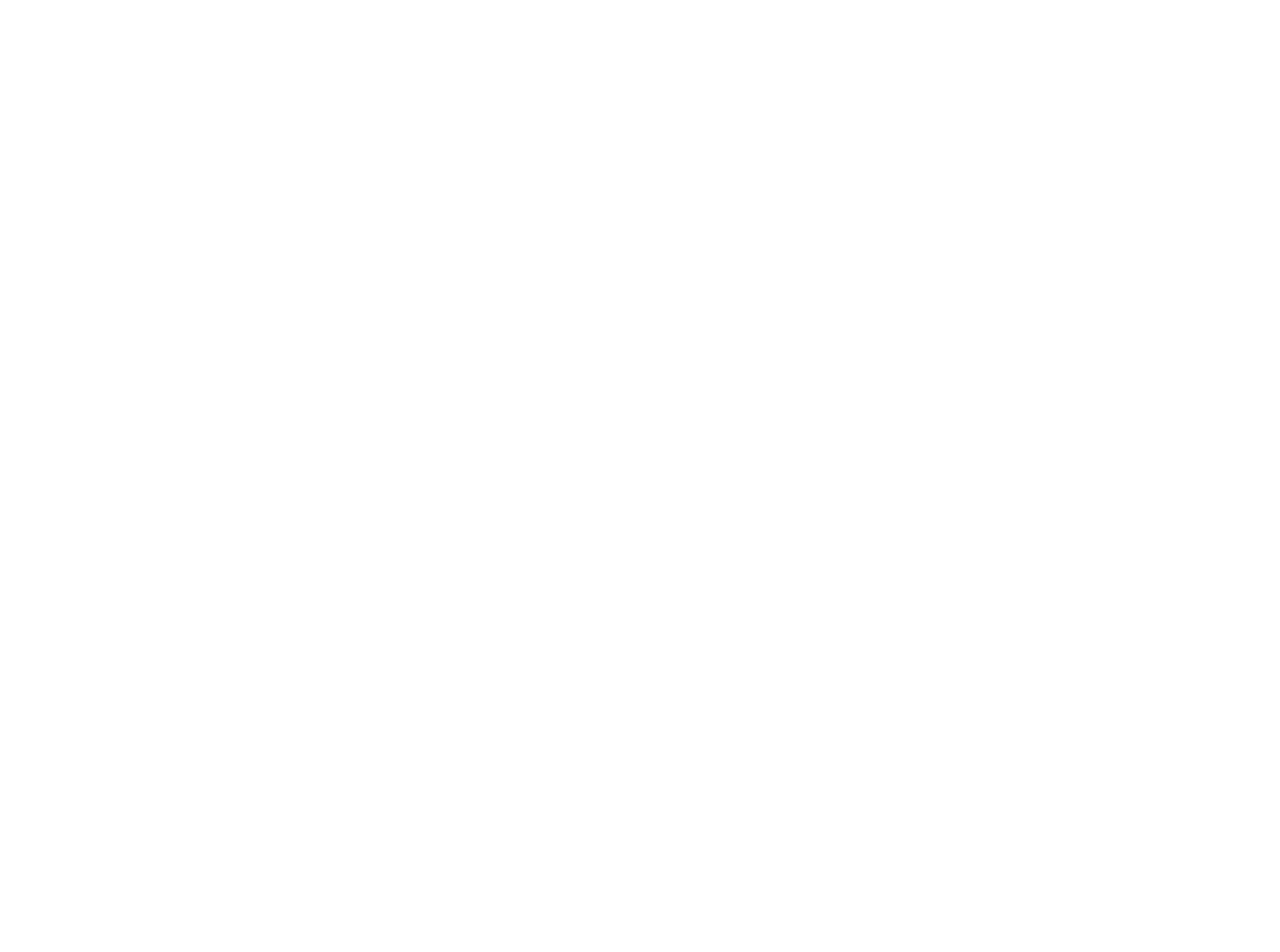
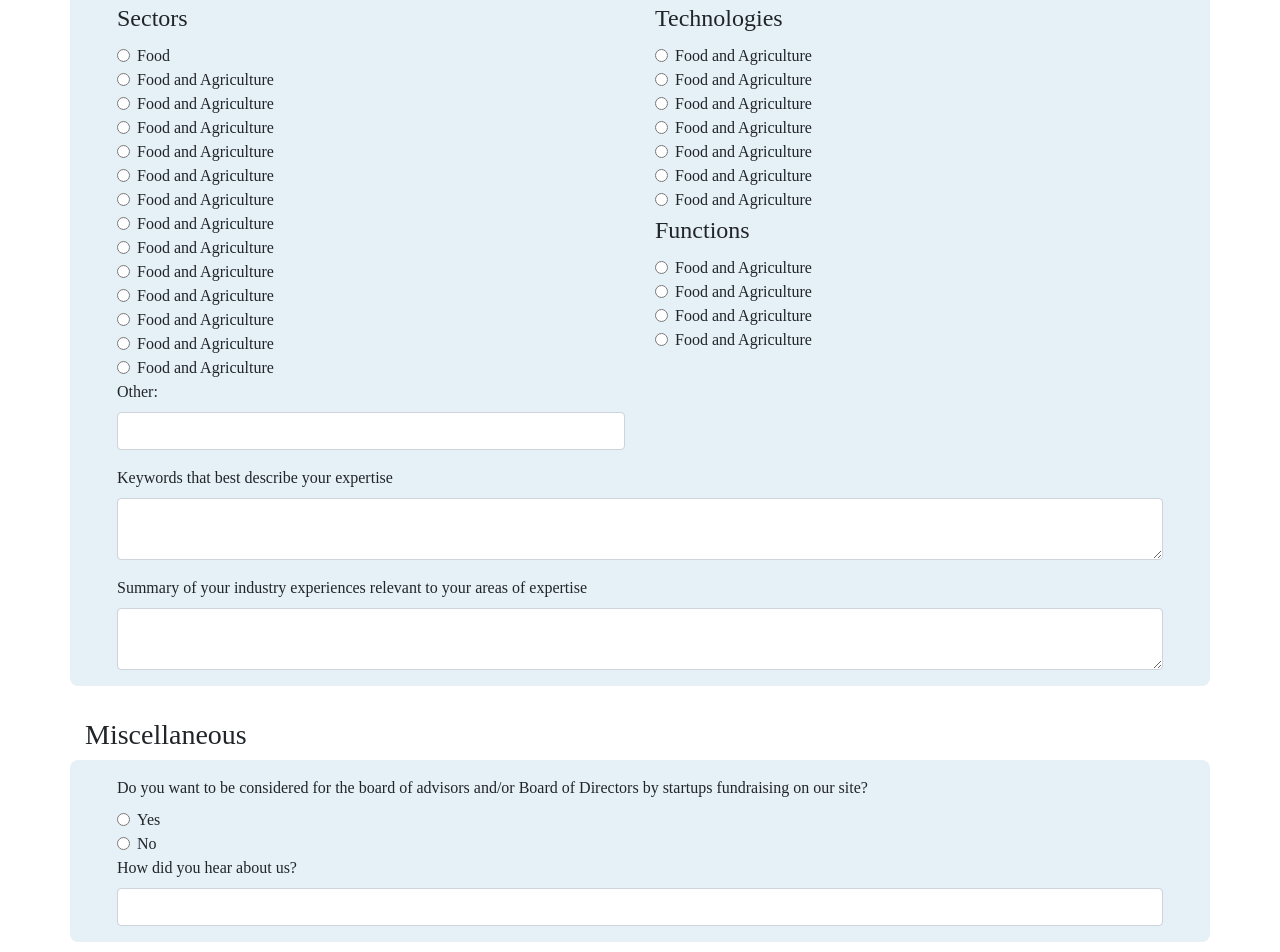
Before and after one commit to Abedfordhart/px-signupform, a React (Create React App) app: page / in a window 1280 px wide. Shown: the part 720-1672 px from the top of the page. Before the commit the page ends 800 px from the top, so only its background shows below. Built offline with nearby package versions, Linux system fonts and the light colour scheme.

Commit message:
Add Areas of Expertise, Misc, Button components (rough styling)

```diff
--- a/src/App.css
+++ b/src/App.css
@@ -26,3 +26,7 @@
   from { transform: rotate(0deg); }
   to { transform: rotate(360deg); }
 }
+
+h3 {
+  display: flex;
+}
--- a/src/App.js
+++ b/src/App.js
@@ -3,6 +3,9 @@
 import 'bootstrap/dist/css/bootstrap.min.css';
 import Navbar from './components/Navbar/Navbar.js';
 import ExpertProfileBasics from './components/ExpertProfileBasics/ExpertProfileBasics.js';
+import ExpertProfileExpertise from './components/ExpertProfileExpertise/ExpertProfileExpertise.js';
+import ExpertProfileMisc from './components/ExpertProfileMisc/ExpertProfileMisc.js';
+import CustomButton from './components/Button/Button.js';
 
 class App extends Component {
   render() {
@@ -10,6 +13,9 @@
       <div className="App">
         <Navbar/>
         <ExpertProfileBasics/>
+        <ExpertProfileExpertise/>
+        <ExpertProfileMisc/>
+        <CustomButton/>
       </div>
     );
   }
--- /dev/null
+++ b/src/components/Button/Button.css
@@ -0,0 +1,16 @@
+.save-button {
+    font-family: 'Gotham-Medium';
+    font-size: 16px;
+    font-weight: 100;
+    background: #FFC905;
+    border: none;
+    border-radius: 3em;
+    width: 285px;
+    height: 50px;
+    color: white;
+    line-height: 50px;
+    text-transform: none;
+    margin: 3% auto;
+    padding-left: 15px;
+    padding-right: 15px;
+}
--- /dev/null
+++ b/src/components/Button/Button.js
@@ -0,0 +1,13 @@
+import React, {Component} from 'react';
+import { Button } from 'reactstrap';
+import './Button.css';
+
+export default class CustomButton extends Component {
+  render() {
+    return (
+      <div>
+        <Button className="save-button">Save</Button>{' '}
+      </div>
+    );
+  }
+}
--- a/src/components/ExpertProfileBasics/ExpertProfileBasics.js
+++ b/src/components/ExpertProfileBasics/ExpertProfileBasics.js
@@ -1,5 +1,5 @@
 import React, { Component } from 'react';
-import {Container, Row, Col, Button, Form, FormGroup, Label, Input } from 'reactstrap';
+import {Container, Row, Col, FormGroup, Input } from 'reactstrap';
 import './ExpertProfileBasics.css';
 
 class ExpertProfileBasics extends Component {
--- /dev/null
+++ b/src/components/ExpertProfileExpertise/ExpertProfileExpertise.css
@@ -0,0 +1,18 @@
+body {
+  font-family: 'Gotham-Light';
+}
+
+.expertise-survey {
+  background: #E6F1F7;
+  border-radius: 0.5em;
+  padding: 1em 2em 0 2em;
+  margin-bottom: 2em;
+}
+
+/*.test {
+  flex-direction: column;
+}*/
+
+label {
+  display: flex;
+}
--- a/src/components/ExpertProfileExpertise/ExpertProfileExpertise.js
+++ b/src/components/ExpertProfileExpertise/ExpertProfileExpertise.js
@@ -0,0 +1,168 @@
+import React, { Component } from 'react';
+import {Container, Row, Col, FormGroup, Input, Label } from 'reactstrap';
+import './ExpertProfileExpertise.css';
+
+class ExpertProfileExpertise extends Component {
+  render() {
+    return (
+      <div>
+        <Container className="expertise-info">
+            <h3>Areas of Expertise</h3>
+            <Row className="expertise-survey">
+              <Col md="6">
+              <legend align="left">Sectors</legend>
+               <FormGroup check>
+                   <Label check>
+                     <Input type="radio" name="radio1" />{' '}
+                      Food
+                   </Label>
+
+                   <Label check>
+                     <Input type="radio" name="radio1" />{' '}
+                      Food and Agriculture
+                   </Label>
+
+                   <Label check>
+                     <Input type="radio" name="radio1" />{' '}
+                      Food and Agriculture
+                   </Label>
+
+                   <Label check>
+                     <Input type="radio" name="radio1" />{' '}
+                      Food and Agriculture
+                   </Label>
+
+                   <Label check>
+                     <Input type="radio" name="radio1" />{' '}
+                      Food and Agriculture
+                   </Label>
+
+                   <Label check>
+                     <Input type="radio" name="radio1" />{' '}
+                      Food and Agriculture
+                   </Label>
+
+                   <Label check>
+                     <Input type="radio" name="radio1" />{' '}
+                      Food and Agriculture
+                   </Label>
+
+                   <Label check>
+                     <Input type="radio" name="radio1" />{' '}
+                      Food and Agriculture
+                   </Label>
+
+                   <Label check>
+                     <Input type="radio" name="radio1" />{' '}
+                      Food and Agriculture
+                   </Label>
+
+                   <Label check>
+                     <Input type="radio" name="radio1" />{' '}
+                      Food and Agriculture
+                   </Label>
+
+                   <Label check>
+                     <Input type="radio" name="radio1" />{' '}
+                      Food and Agriculture
+                   </Label>
+
+                   <Label check>
+                     <Input type="radio" name="radio1" />{' '}
+                      Food and Agriculture
+                   </Label>
+
+                   <Label check>
+                     <Input type="radio" name="radio1" />{' '}
+                      Food and Agriculture
+                   </Label>
+
+                   <Label check>
+                     <Input type="radio" name="radio1" />{' '}
+                      Food and Agriculture
+                   </Label>
+               </FormGroup>
+               <FormGroup>
+                <Label for="other">Other:</Label>
+                <Input type="org" name="org" id="exampleorg" placeholder="" />
+               </FormGroup>
+             </Col>
+             <Col md="6">
+               <legend align="left">Technologies</legend>
+               <FormGroup check>
+                   <Label check>
+                     <Input type="radio" name="radio1" />{' '}
+                      Food and Agriculture
+                   </Label>
+
+                   <Label check>
+                     <Input type="radio" name="radio1" />{' '}
+                      Food and Agriculture
+                   </Label>
+
+                   <Label check>
+                     <Input type="radio" name="radio1" />{' '}
+                      Food and Agriculture
+                   </Label>
+
+                   <Label check>
+                     <Input type="radio" name="radio1" />{' '}
+                      Food and Agriculture
+                   </Label>
+
+                   <Label check>
+                     <Input type="radio" name="radio1" />{' '}
+                      Food and Agriculture
+                   </Label>
+
+                   <Label check>
+                     <Input type="radio" name="radio1" />{' '}
+                      Food and Agriculture
+                   </Label>
+
+                   <Label check>
+                     <Input type="radio" name="radio1" />{' '}
+                      Food and Agriculture
+                   </Label>
+               </FormGroup>
+               <legend align="left">Functions</legend>
+               <FormGroup check>
+                   <Label check>
+                     <Input type="radio" name="radio1" />{' '}
+                      Food and Agriculture
+                   </Label>
+
+                   <Label check>
+                     <Input type="radio" name="radio1" />{' '}
+                      Food and Agriculture
+                   </Label>
+
+                   <Label check>
+                     <Input type="radio" name="radio1" />{' '}
+                      Food and Agriculture
+                   </Label>
+
+                   <Label check>
+                     <Input type="radio" name="radio1" />{' '}
+                      Food and Agriculture
+                   </Label>
+               </FormGroup>
+             </Col>
+             <Col md="12">
+              <FormGroup>
+                <Label for="other">Keywords that best describe your expertise</Label>
+                <Input type="textarea" name="org" id="exampleorg" placeholder="" />
+              </FormGroup>
+              <FormGroup>
+                <Label for="other">Summary of your industry experiences relevant to your areas of expertise</Label>
+                <Input type="textarea" name="org" id="exampleorg" placeholder="" />
+              </FormGroup>
+             </Col>
+            </Row>
+        </Container>
+      </div>
+    );
+  }
+}
+
+export default ExpertProfileExpertise;
--- /dev/null
+++ b/src/components/ExpertProfileMisc/ExpertProfileMisc.css
@@ -0,0 +1,14 @@
+body {
+  font-family: 'Gotham-Light';
+}
+
+.expertise-misc {
+  background: #E6F1F7;
+  border-radius: 0.5em;
+  padding: 1em 2em 0 2em;
+  margin-bottom: 2em;
+}
+
+label {
+  display: flex;
+}
--- /dev/null
+++ b/src/components/ExpertProfileMisc/ExpertProfileMisc.js
@@ -0,0 +1,40 @@
+import React, { Component } from 'react';
+import {Container, Row, Col, FormGroup, Input, Label } from 'reactstrap';
+import './ExpertProfileMisc.css';
+
+class ExpertProfileMisc extends Component {
+  render() {
+    return (
+      <div>
+        <Container>
+          <h3>Miscellaneous</h3>
+          <Row className="expertise-misc">
+            <Col md="12">
+            <Label>Do you want to be considered for the board of advisors and/or Board of Directors by startups fundraising on our site?</Label>
+              <FormGroup check>
+                <Label check>
+                <Input type="radio" name="yes" />{' '}
+                Yes
+                </Label>
+              </FormGroup>
+              <FormGroup check>
+                <Label check>
+                <Input type="radio" name="no" />{' '}
+                No
+                </Label>
+              </FormGroup>
+            </Col>
+            <Col md="12">
+            <Label>How did you hear about us?</Label>
+              <FormGroup>
+                <Input type="org" name="org" id="exampleorg" placeholder="" />
+              </FormGroup>
+            </Col>
+          </Row>
+        </Container>
+      </div>
+    );
+  }
+}
+
+export default ExpertProfileMisc;
--- a/src/components/Navbar/Navbar.js
+++ b/src/components/Navbar/Navbar.js
@@ -1,8 +1,6 @@
 import React from 'react';
 import {
   Container,
-  Row,
-  Col,
   Collapse,
   Navbar,
   NavbarToggler,
```
Also changed, not shown: src/components/ExpertProfileExpertise/EpertProfileExpertise.css (deleted), src/index.css (line endings or trailing spaces).
